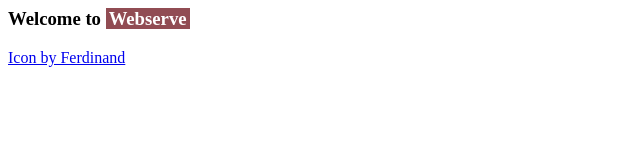
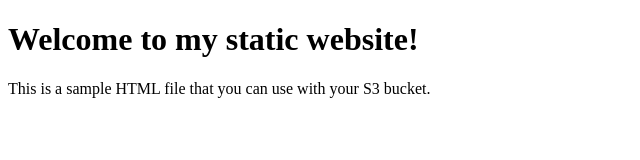
Before and after one commit to wishingbox111/tryoutcapstone, a plain HTML site: page index.html in a window 1280 px wide. Shown: the whole page, without its empty margins (0-640 px from the left). Drawn offline with Linux system fonts and the light colour scheme.

Commit message:
index from bing

```diff
--- a/index.html
+++ b/index.html
@@ -1,10 +1,10 @@
-
+<!DOCTYPE html>
 <html>
-  <body>
-
-    <h3>Welcome to  <span style="background-color: #914c53; color: #ffffff; padding: 0 3px;">Webserve</span></h3>
-
-    <a href="https://www.freepik.com/search?format=search&last_filter=query&last_value=contact&query=contact&type=icon">Icon by Ferdinand</a>
-
-  </body>
+<head>
+  <title>My Static Website</title>
+</head>
+<body>
+  <h1>Welcome to my static website!</h1>
+  <p>This is a sample HTML file that you can use with your S3 bucket.</p>
+</body>
 </html>
```
